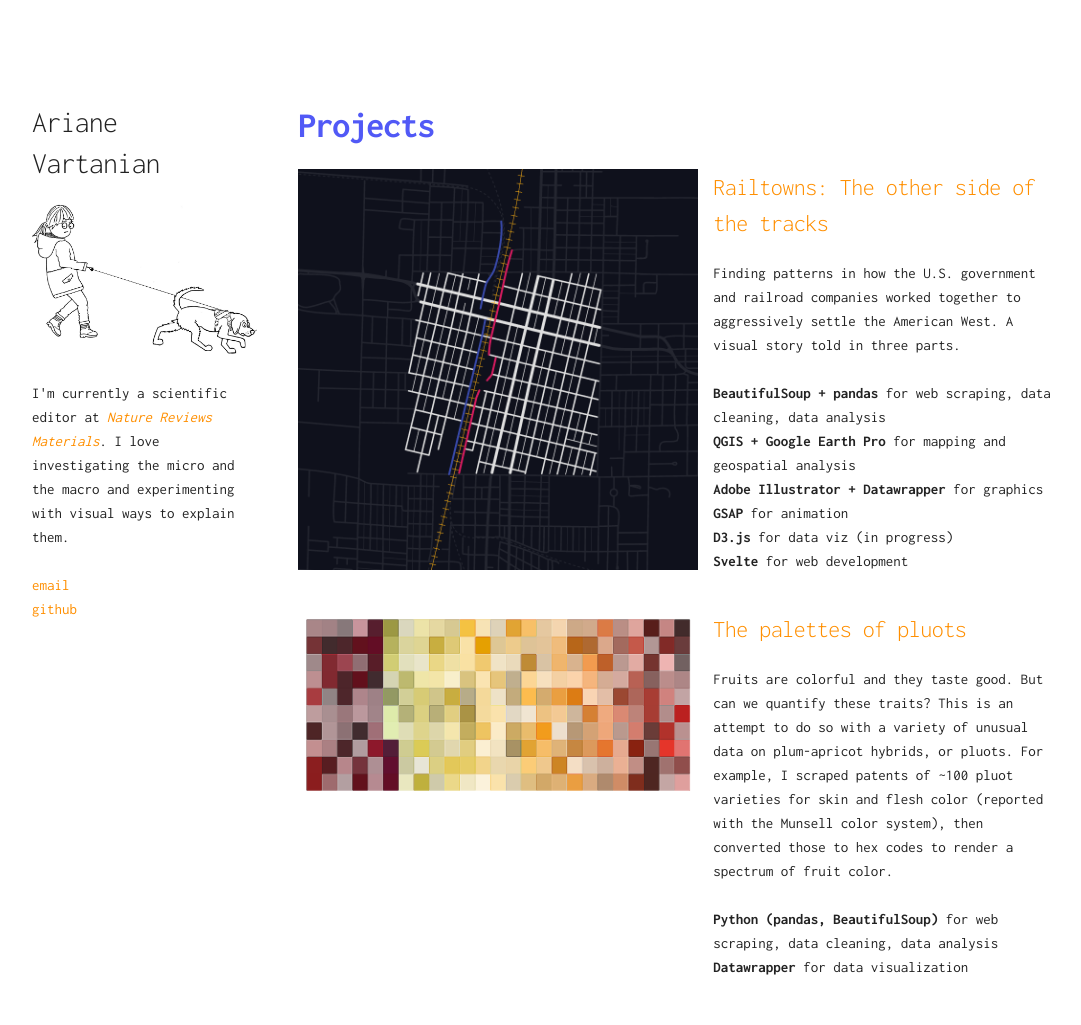
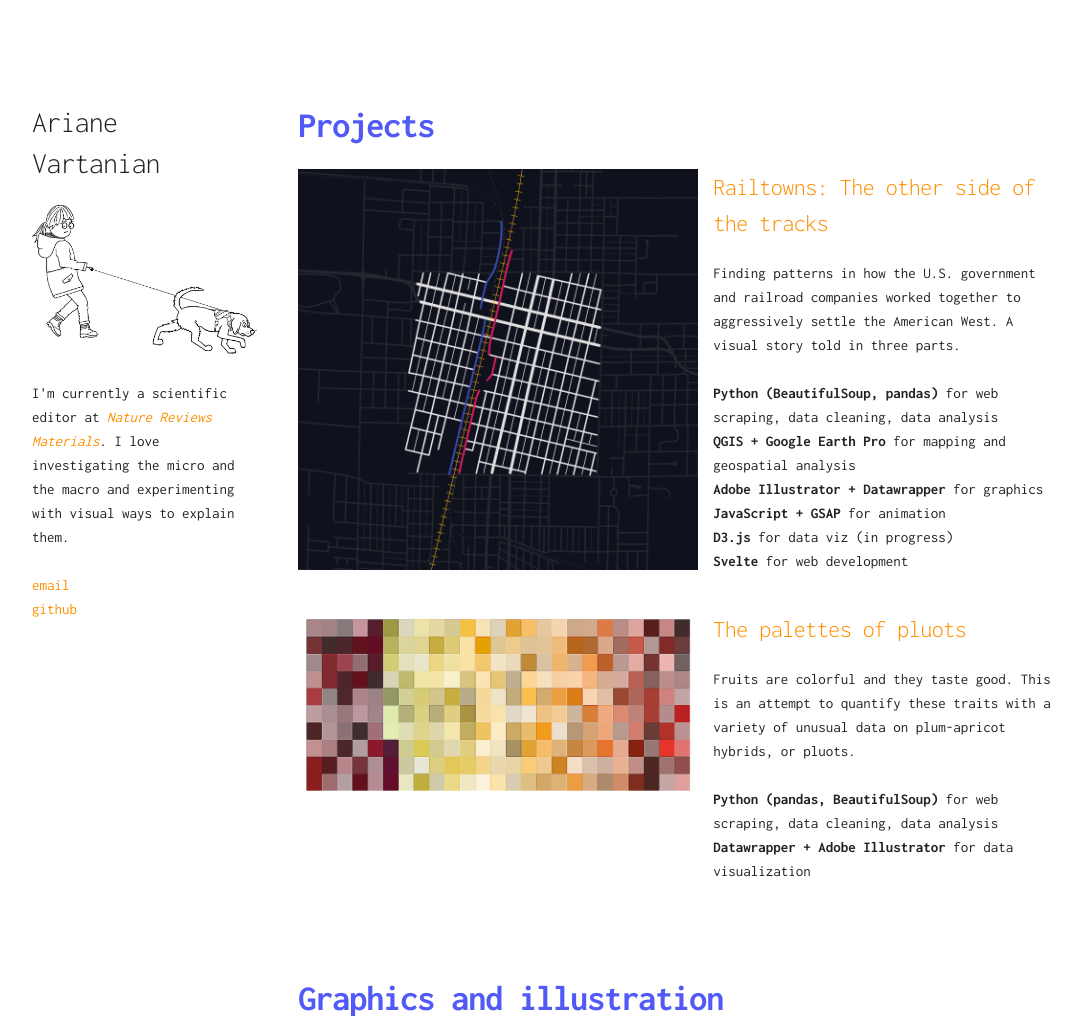
Before and after one commit to var-iane/var-iane.github.io, a plain HTML site: page index.html in a window 1280 px wide. Shown: the top 1025 px of the page, without its empty margins (96-1177 px from the left). Drawn offline with Linux system fonts and the light colour scheme; a web font is replaced by a local one.

Commit message:
Update index.html

```diff
--- a/index.html
+++ b/index.html
@@ -57,10 +57,10 @@
               <p>
                 Finding patterns in how the U.S. government and railroad companies worked together to aggressively settle the American West. A visual story told in three parts.
                 <br><br>
-                <strong>BeautifulSoup + pandas</strong> for web scraping, data cleaning, data analysis<br>
+                <strong>Python (BeautifulSoup, pandas)</strong> for web scraping, data cleaning, data analysis<br>
                 <strong>QGIS + Google Earth Pro</strong> for mapping and geospatial analysis<br>
                 <strong>Adobe Illustrator + Datawrapper</strong> for graphics<br>
-                <strong>GSAP</strong> for animation<br>
+                <strong>JavaScript + GSAP</strong> for animation<br>
                 <strong>D3.js</strong> for data viz (in progress)<br>
                 <strong>Svelte</strong> for web development
                 <!-- <br><br>
@@ -82,10 +82,10 @@
                 </a>
               </h5>
               <p>
-                Fruits are colorful and they taste good. But can we quantify these traits? This is an attempt to do so with a variety of unusual data on plum-apricot hybrids, or pluots. For example, I scraped patents of ~100 pluot varieties for skin and flesh color (reported with the Munsell color system), then converted those to hex codes to render a spectrum of fruit color.
+                Fruits are colorful and they taste good. This is an attempt to quantify these traits with a variety of unusual data on plum-apricot hybrids, or pluots.
                 <br><br>
                 <strong>Python (pandas, BeautifulSoup)</strong> for web scraping, data cleaning, data analysis<br>
-                <strong>Datawrapper</strong> for data visualization<br>
+                <strong>Datawrapper + Adobe Illustrator</strong> for data visualization<br>
               </p>
             </div>
           </div>
```
